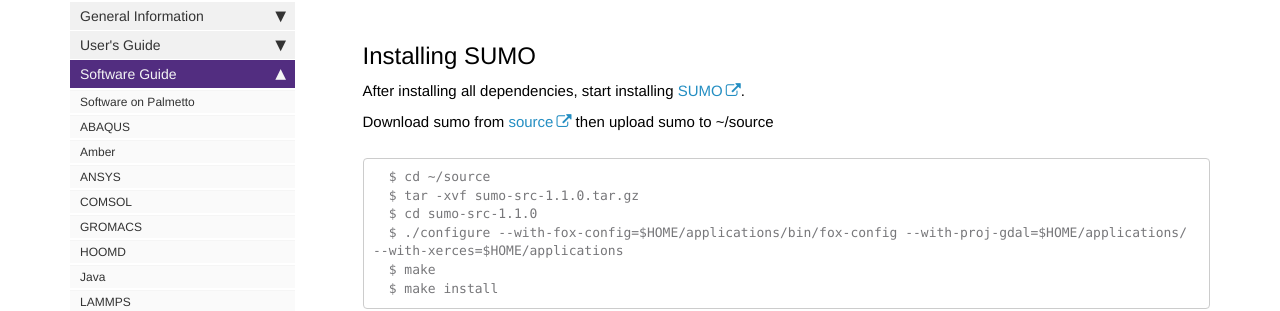
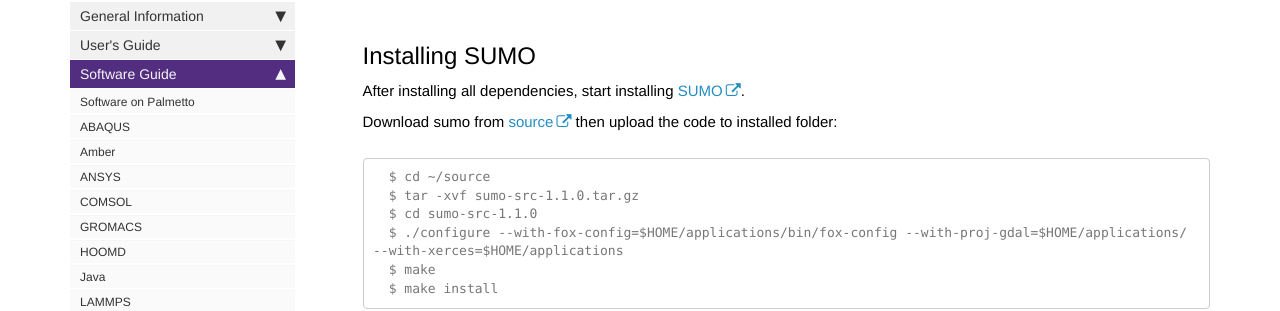
Before and after one commit to clemsonciti/palmetto-documentation, a Jekyll site: the page built from pages/documentation/software_sumo.md, in a window 1280 px wide and 900 px high, scrolled down 1271 px. Shown: the part 175-486 px from the top of the window. Built offline with Jekyll 4.4.1, drawn with Linux system fonts in a browser that asks for light colours; nearby versions of some CDN libraries; comment, search, counter and statistics services are not loaded.

Commit message:
Update software_sumo.md

````diff
--- a/pages/documentation/software_sumo.md
+++ b/pages/documentation/software_sumo.md
@@ -73,8 +73,7 @@
 
 After installing all dependencies, start installing [SUMO](http://prdownloads.sourceforge.net/sumo/).
 
-Download sumo from [source](https://sourceforge.net/projects/sumo/files/sumo/version%201.1.0/sumo-src-1.1.0.tar.gz/download) then upload sumo to ~/source
-
+Download sumo from [source](https://sourceforge.net/projects/sumo/files/sumo/version%201.1.0/sumo-src-1.1.0.tar.gz/download) then upload the code to installed folder:
 
   ```
   $ cd ~/source
````
